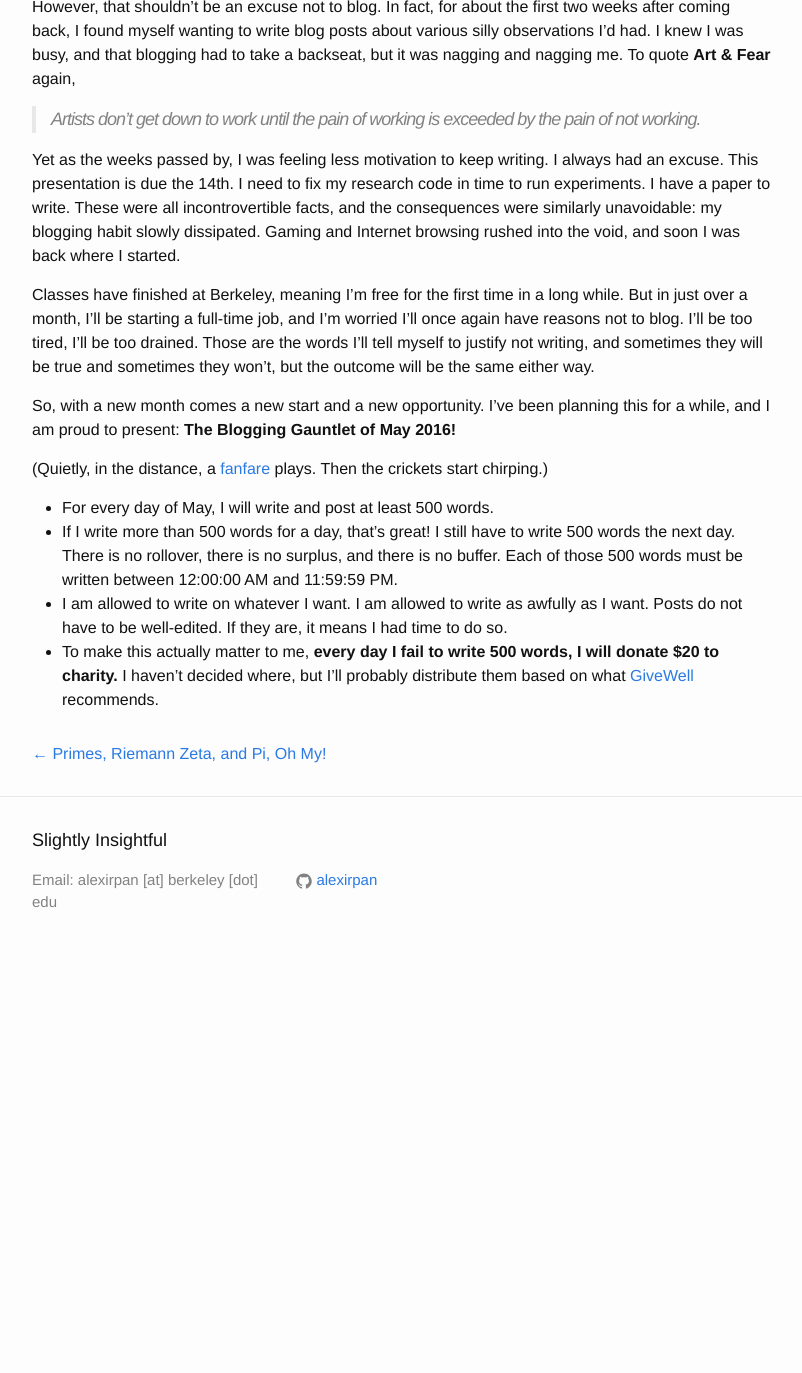
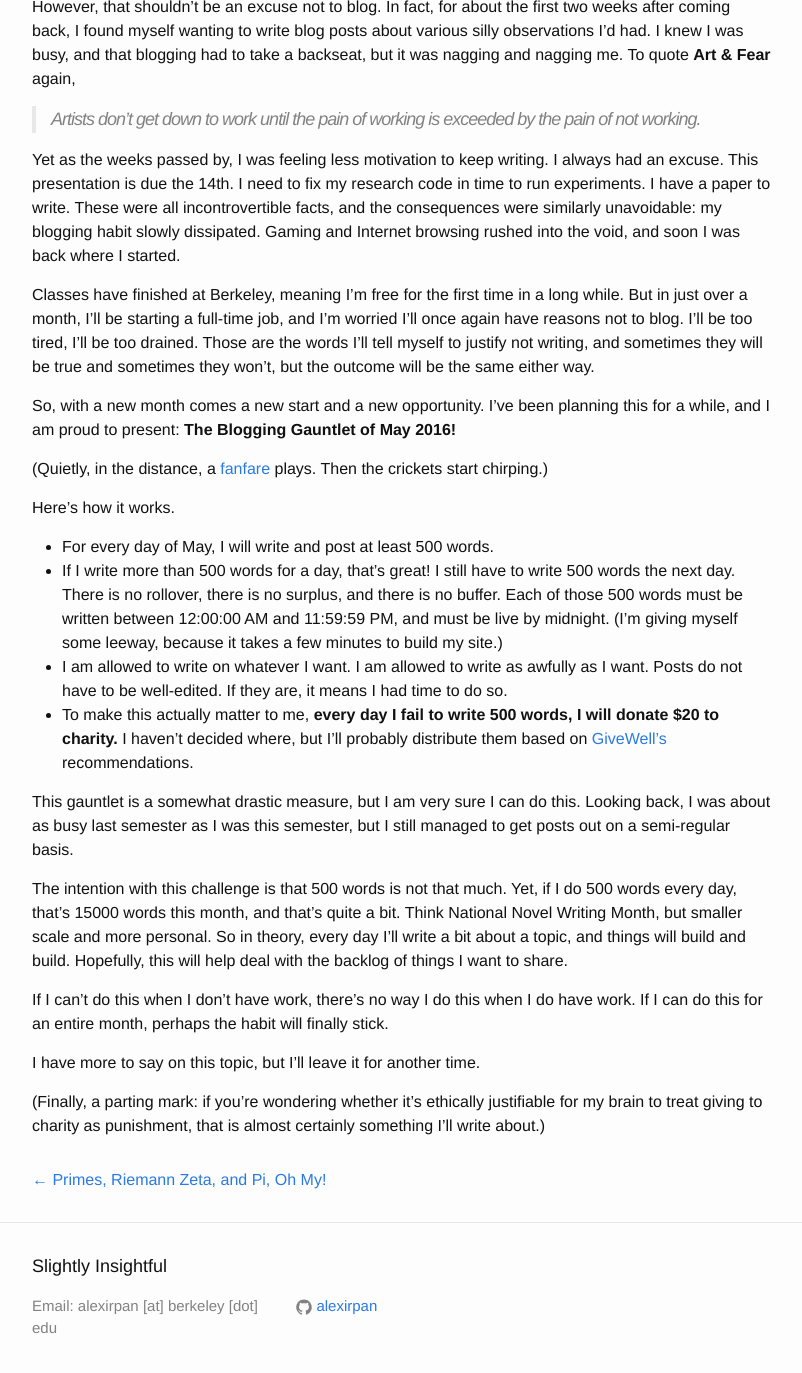
Before and after one commit to alexirpan/alexirpan.github.io, a Jekyll site: the page built from _posts/2016-05-01-blogging-gauntlet-may-1.markdown, in a window 1280 px wide and 1400 px high, scrolled down 357 px. Shown: the top 1373 px of the window, without its empty margins (238-1040 px from the left). Built offline with Jekyll 4.4.1, drawn with Linux system fonts in a browser that asks for light colours; before the commit the page ends 1331 px from its top, so only the background shows below that.

Commit message:
Good enough for now? Do a readover

```diff
--- a/_posts/2016-05-01-blogging-gauntlet-may-1.markdown
+++ b/_posts/2016-05-01-blogging-gauntlet-may-1.markdown
@@ -39,14 +39,38 @@
 (Quietly, in the distance, a [fanfare](https://www.youtube.com/watch?v=lKy0SP8ScAk)
 plays. Then the crickets start chirping.)
 
+Here's how it works.
+
 * For every day of May, I will write and post at least 500 words.
 * If I write more than 500 words for a day, that's great! I still have to write
 500 words the next day. There is no rollover, there is no surplus, and there
 is no buffer. Each of those 500 words must be written between
-12:00:00 AM and 11:59:59 PM.
+12:00:00 AM and 11:59:59 PM, and must be live by midnight. (I'm giving myself
+some leeway, because it takes a few minutes to build my site.)
 * I am allowed to write on whatever I want. I am allowed to write as awfully as
 I want. Posts do not have to be well-edited. If they are, it means I had time
 to do so.
 * To make this actually matter to me, **every day I fail to write 500 words,
 I will donate $20 to charity.** I haven't decided where, but I'll probably
-distribute them based on what [GiveWell](http://www.givewell.org/) recommends.
+distribute them based on [GiveWell's](http://www.givewell.org/) recommendations.
+
+This gauntlet is a somewhat drastic measure, but I am very sure I can do this.
+Looking back, I was about as busy last semester as I was this semester, but
+I still managed to get posts out on a semi-regular basis.
+
+The intention with this challenge is that 500 words is not that much.
+Yet, if I do 500 words every day, that's 15000 words this month, and that's
+quite a bit. Think National Novel Writing Month, but smaller scale and more
+personal. So in theory, every day I'll write a bit about a topic,
+and things will build and build. Hopefully, this will help deal with the
+backlog of things I want to share.
+
+If I can't do this when I don't have work, there's no way I do this when I
+do have work. If I can do this for an entire month, perhaps the habit will
+finally stick.
+
+I have more to say on this topic, but I'll leave it for another time.
+
+(Finally, a parting mark: if you're wondering whether it's ethically
+justifiable for my brain to treat giving to charity as punishment,
+that is almost certainly something I'll write about.)
```
